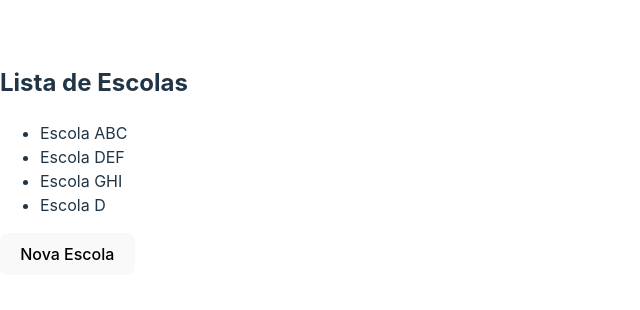
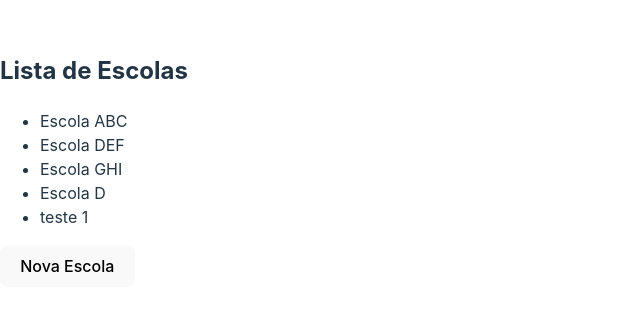
Before and after one commit to FuturoDEV-Pantanal/modulo3-semanas05e06-React, a React (Vite) app: page / in a window 1280 px wide. Shown: the part 240-550 px from the top of the page, without its empty margins (0-640 px from the left). Built offline with nearby package versions, Linux system fonts and the light colour scheme; data requests are answered from the project's data file.

Commit message:
adiciona novas rotas

```diff
--- a/database/db.json
+++ b/database/db.json
@@ -23,6 +23,12 @@
       "endereco": "Rua D",
       "telefone": "1234",
       "id": "AMyCZeU"
+    },
+    {
+      "nome": "teste 1",
+      "endereco": "teste endereço",
+      "telefone": "1234",
+      "id": "WQ_3ucV"
     }
   ],
   "parques": [
--- a/src/App.jsx
+++ b/src/App.jsx
@@ -1,5 +1,7 @@
-import { BrowserRouter, Routes, Route, Navigate } from "react-router-dom";
+import { BrowserRouter, Routes, Route } from "react-router-dom";
 import Escolas from "./pages/escolas/Escolas";
+import Login from "./pages/login/Login";
+import NotFound from "./pages/notfound/NotFound";
 
 function App() {
 
@@ -7,7 +9,9 @@
     <BrowserRouter>
       <Routes>
         <Route path="/" element={<Escolas />} />
-        <Route path="/school" element={<Navigate to="/" />} />
+        <Route path="/login" element={<Login />} />
+
+        <Route path="*" element={<NotFound />} />
       </Routes>
     </BrowserRouter>
   );
--- /dev/null
+++ b/src/pages/login/Login.jsx
@@ -0,0 +1,7 @@
+import React from 'react'
+
+export default function Login() {
+  return (
+    <div>Login</div>
+  )
+}
--- /dev/null
+++ b/src/pages/notfound/NotFound.jsx
@@ -0,0 +1,7 @@
+import React from 'react'
+
+export default function NotFound() {
+  return (
+    <div>Nenhuma rota encontrada</div>
+  )
+}
```
